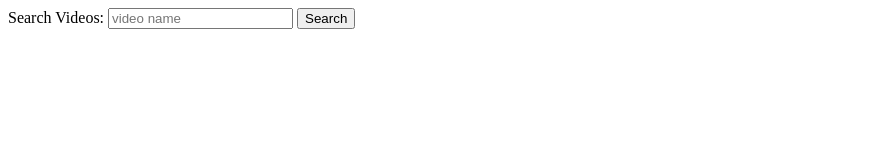
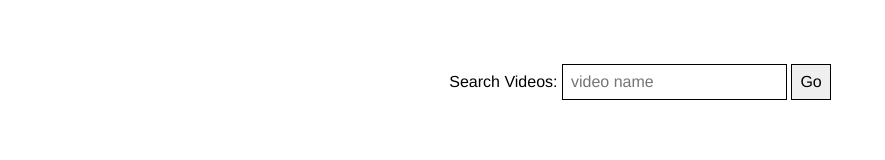
Before and after one commit to TheAuthorGH/Thinkful-Tube, a plain HTML site: page index.html in a window 1280 px wide. Shown: the whole page, without its empty margins (0-885 px from the left). Drawn offline with nearby package versions, Linux system fonts and the light colour scheme.

Commit message:
added initial css

```diff
--- a/index.html
+++ b/index.html
@@ -4,6 +4,8 @@
 
 <head>
 	<title>Thinkful Tube</title>
+
+	<link rel="stylesheet" href="styles/styles.css"/>
 
 	<script src="https://code.jquery.com/jquery-3.3.1.min.js"></script>
 </head>
@@ -13,7 +15,7 @@
 
 		<form id="tftube-search">
 			<label for="tftube-search-query">Search Videos: </label><input id="tftube-search-query" type="text" placeholder="video name"/>
-			<button type="submit">Search</button>
+			<button type="submit" aria-label="Search Video">Go</button>
 		</form>
 
 		<section id="tftube-results">
--- /dev/null
+++ b/styles/styles.css
@@ -0,0 +1,23 @@
+* {
+	margin: 0;
+	padding: 0;
+	border: 0;
+	font: inherit;
+}
+
+body {
+	font-family: 'Helvetica Neue', 'Helvetica', sans-serif;
+	display: flex;
+	flex-direction: column;
+	align-items: center;
+}
+
+main {
+	max-width: 900px;
+	padding-top: 4em;
+}
+
+input, button {
+	border: 1px black solid;
+	padding: .5em;
+}
```
